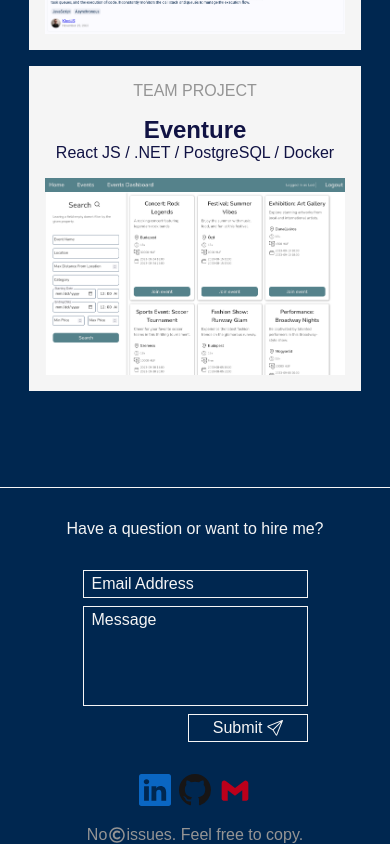
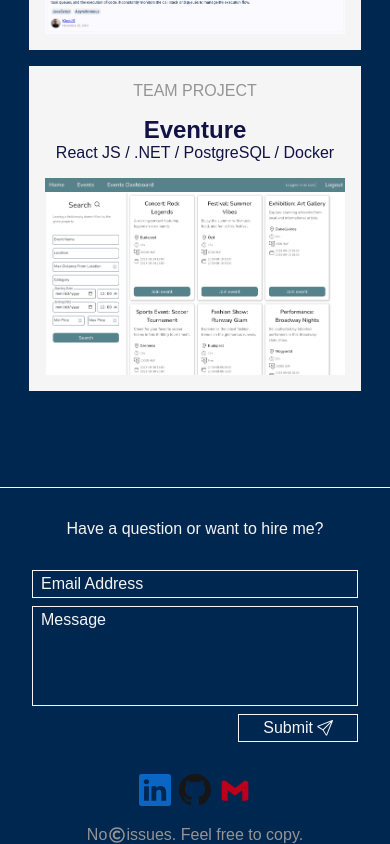
Before and after one commit to KLociJS/Portfolio-site, a React (Create React App) app: page / in a window 390 px wide. Shown: the part 3611-4455 px from the top of the page. Built offline with nearby package versions, Linux system fonts and the light colour scheme.

Commit message:
style: Improve form responsiveness

```diff
--- a/src/Components/Contact/Contact.css
+++ b/src/Components/Contact/Contact.css
@@ -41,13 +41,12 @@
   flex-direction: column;
   gap: 0.5rem;
   padding: 2rem;
-  width: 450px;
+  width: min(450px, 100vw);
 }
 
 @media screen and (max-width: 500px) {
-  .form {
-    width: 100%;
-    height: 100%;
+  .contact-container {
+    flex-direction: column;
   }
 }
 
```
